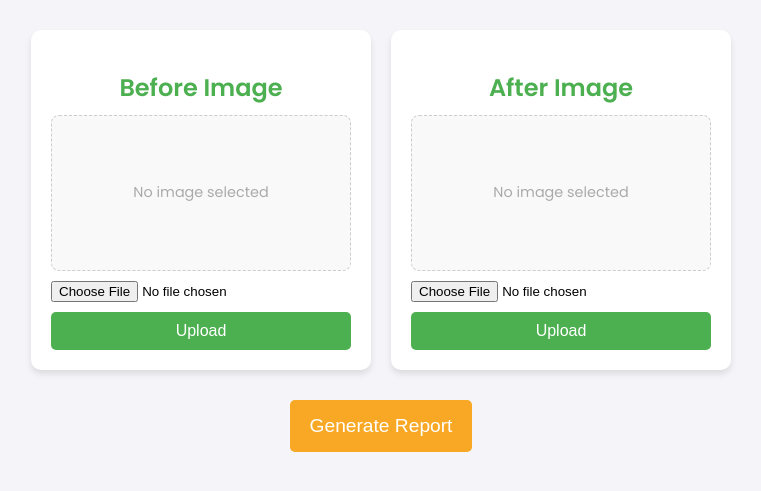
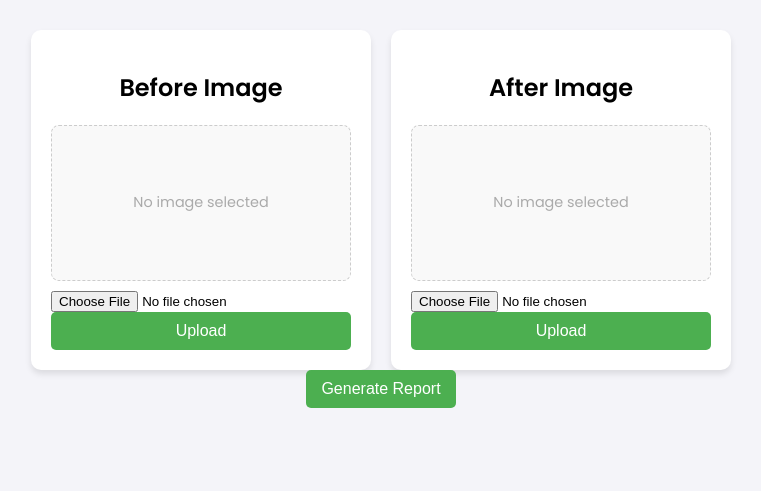
Before and after one commit to shitcodebykaushik/garbage_cleanup_system, a Flask app: page / in a window 1280 px wide. Shown: the part 172-663 px from the top of the page, without its empty margins (259-1020 px from the left). Run offline with Flask 3, Linux system fonts and the light colour scheme.

Commit message:
The updated code which is resdy to ship

```diff
--- a/static/css/style.css
+++ b/static/css/style.css
@@ -1,4 +1,3 @@
-/* General Styling */
 body {
     font-family: 'Poppins', sans-serif;
     background: #f4f4f9;
@@ -39,12 +38,6 @@ header {
     text-align: center;
 }
 
-.upload-box h2 {
-    color: #4caf50;
-    font-size: 1.5rem;
-    margin-bottom: 10px;
-}
-
 .image-preview {
     flex-grow: 1;
     border: 1px dashed #cccccc;
@@ -68,10 +61,6 @@ header {
     font-size: 0.9rem;
 }
 
-.upload-box input[type="file"] {
-    margin-bottom: 10px;
-}
-
 button {
     padding: 10px 15px;
     background: #4caf50;
@@ -85,21 +74,3 @@ button {
 button:hover {
     background: #388e3c;
 }
-
-.generate {
-    margin-top: 30px;
-}
-
-.generate button {
-    padding: 15px 20px;
-    font-size: 1.2rem;
-    background: #f9a825;
-    border: none;
-    border-radius: 5px;
-    color: white;
-    cursor: pointer;
-}
-
-.generate button:hover {
-    background: #e58b00;
-}
--- a/static/js/script.js
+++ b/static/js/script.js
@@ -1,3 +1,29 @@
+document.getElementById('before-image').addEventListener('change', function (event) {
+    displayImagePreview(event, 'before-preview');
+});
+
+document.getElementById('after-image').addEventListener('change', function (event) {
+    displayImagePreview(event, 'after-preview');
+});
+
+function displayImagePreview(event, previewId) {
+    const file = event.target.files[0];
+    const preview = document.getElementById(previewId);
+    preview.innerHTML = '';
+
+    if (file) {
+        const reader = new FileReader();
+        reader.onload = function (e) {
+            const img = document.createElement('img');
+            img.src = e.target.result;
+            preview.appendChild(img);
+        };
+        reader.readAsDataURL(file);
+    } else {
+        preview.innerHTML = '<p>No image selected</p>';
+    }
+}
+
 document.getElementById('before-form').onsubmit = async function (e) {
     e.preventDefault();
     const formData = new FormData(this);
```
Also changed, not shown: output/after.jpg, output/after_annotated.jpg, 1 other file.
